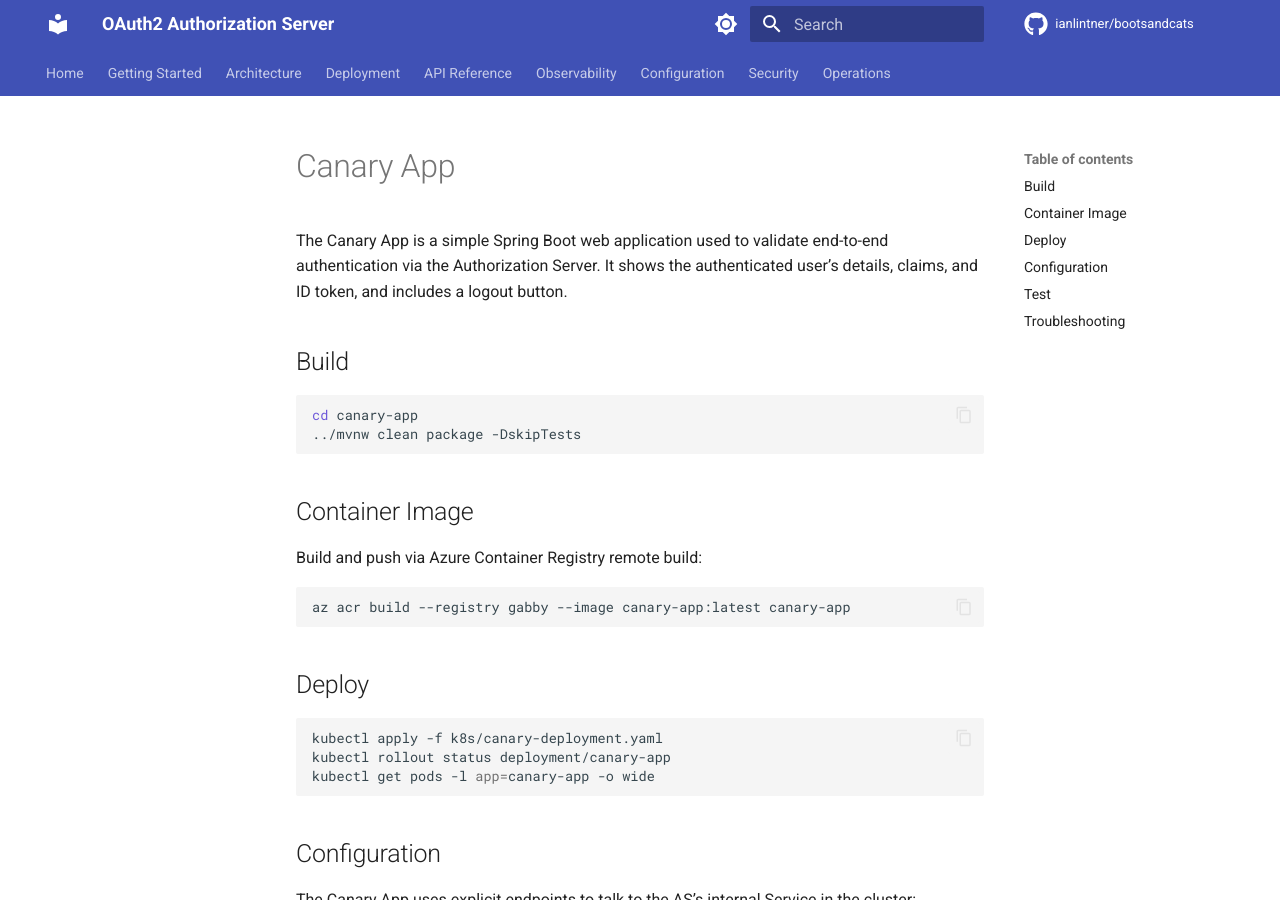
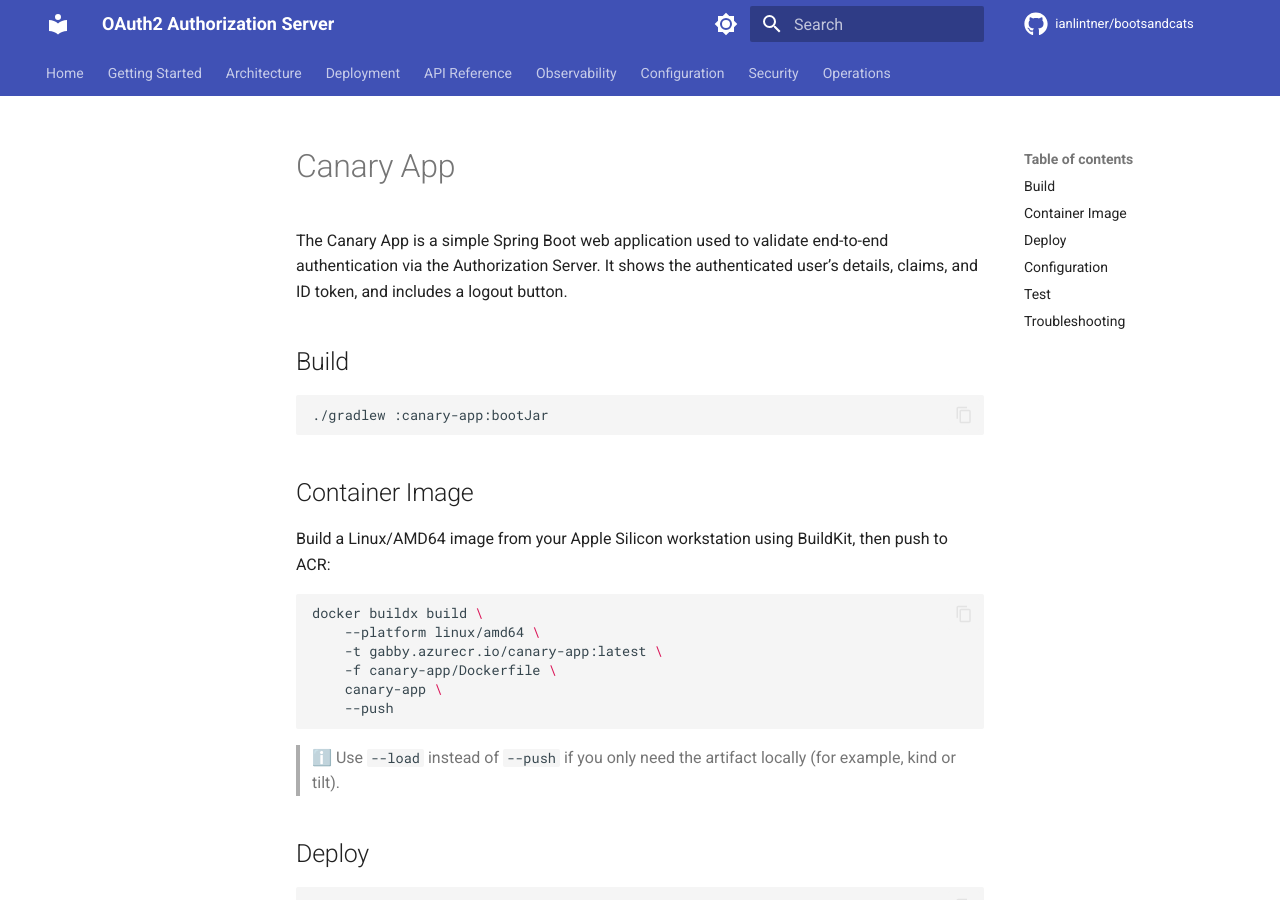
Before and after one commit to ianlintner/bootsandcats, an MkDocs documentation site: the page built from docs/operations/canary-app.md, in a window 1280 px wide and 900 px high. Built offline with MkDocs 1.6.1 and Material for MkDocs 9.7.7, drawn with Linux system fonts in a browser that asks for light colours; comment, search, counter and statistics services are not loaded; the version menu is left out.

Commit message:
fix: Update Canary App documentation to reflect new build and container image instructions

````diff
--- a/docs/operations/canary-app.md
+++ b/docs/operations/canary-app.md
@@ -5,17 +5,23 @@ The Canary App is a simple Spring Boot web application used to validate end-to-e
 ## Build
 
 ```bash
-cd canary-app
-../mvnw clean package -DskipTests
+./gradlew :canary-app:bootJar
 ```
 
 ## Container Image
 
-Build and push via Azure Container Registry remote build:
+Build a Linux/AMD64 image from your Apple Silicon workstation using BuildKit, then push to ACR:
 
 ```bash
-az acr build --registry gabby --image canary-app:latest canary-app
+docker buildx build \
+	--platform linux/amd64 \
+	-t gabby.azurecr.io/canary-app:latest \
+	-f canary-app/Dockerfile \
+	canary-app \
+	--push
 ```
+
+> ℹ️ Use `--load` instead of `--push` if you only need the artifact locally (for example, kind or tilt).
 
 ## Deploy
 
````
